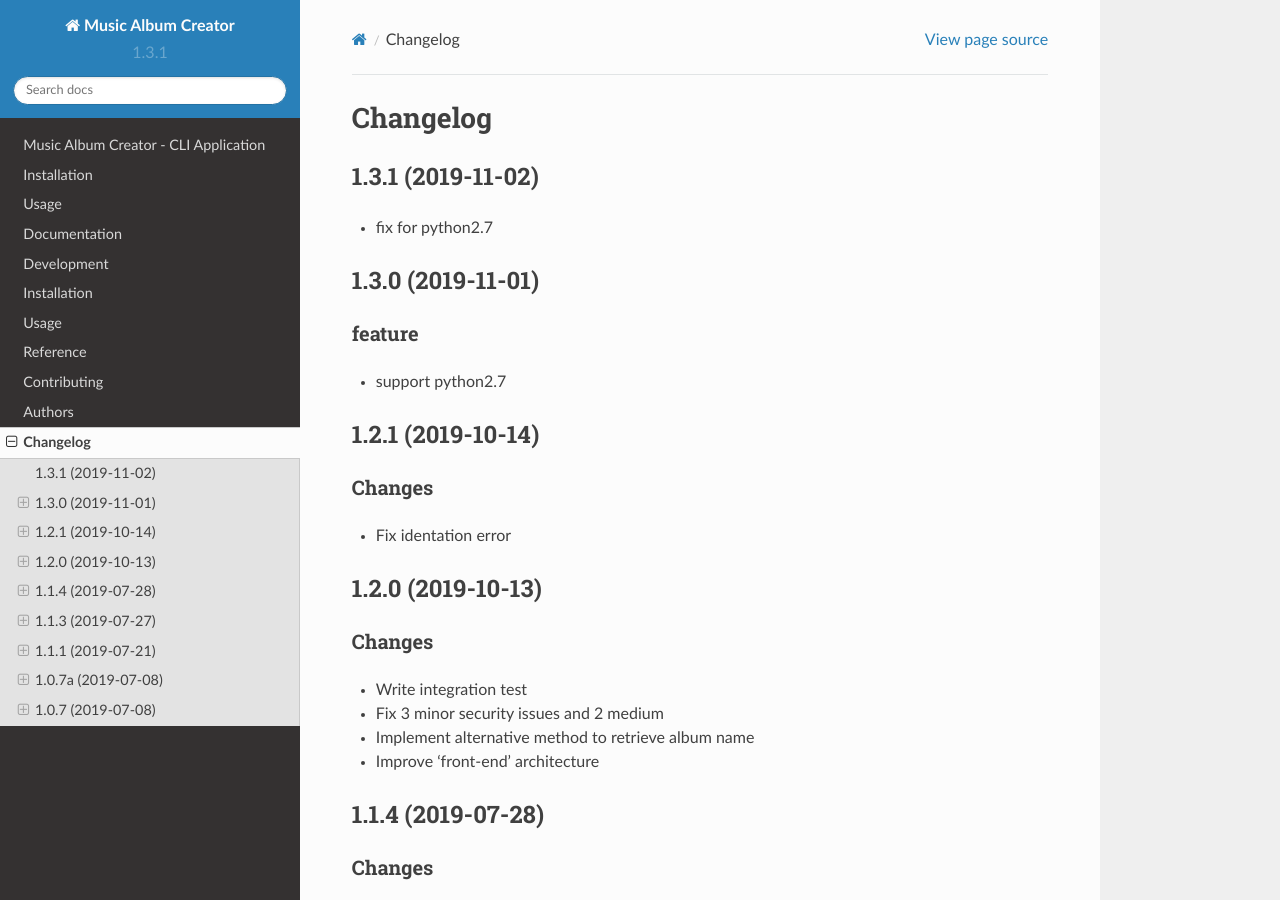
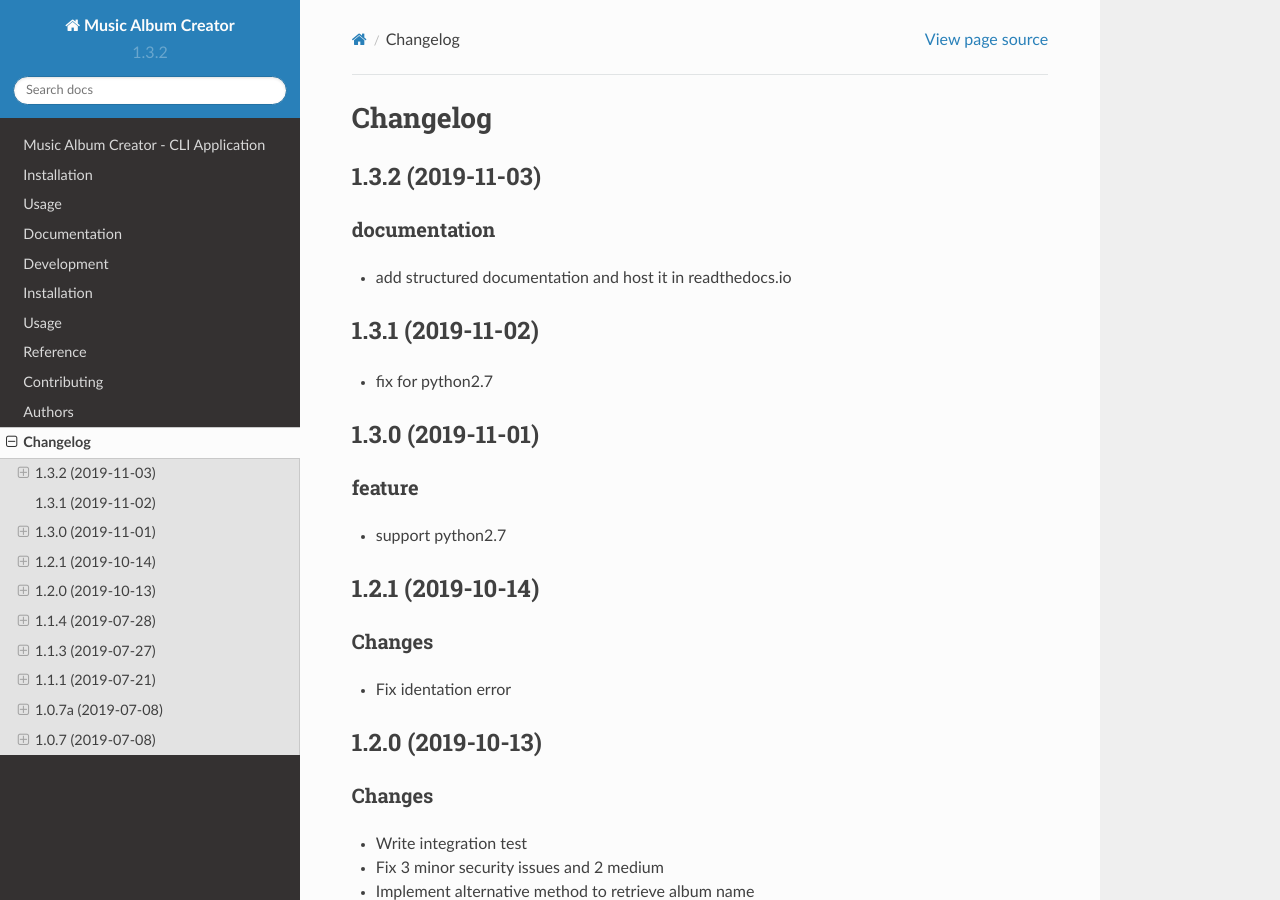
Before and after one commit to boromir674/music-album-creator, a Sphinx documentation site: the page built from docs/changelog.rst, in a window 1280 px wide and 900 px high. Built offline with Sphinx 7.4.7 and the Read the Docs theme 2.0.0, drawn with Linux system fonts in a browser that asks for light colours.

Commit message:
bump version and update changelog
docs(spelling): fix spelling in readme.rst

docs(spelling): allow spelling check via sphinxcontrib-spelling

docs(spelling): fix spelling in readme.rst

docs(versioning): bump version and update changelog

```diff
--- a/CHANGELOG.rst
+++ b/CHANGELOG.rst
@@ -1,5 +1,12 @@
 Changelog
 =========
+
+1.3.2 (2019-11-03)
+-------------------
+
+documentation
+^^^^^^^^^^^^^
+- add structured documentation and host it in readthedocs.io
 
 1.3.1 (2019-11-02)
 -------------------
--- a/docs/conf.py
+++ b/docs/conf.py
@@ -14,7 +14,9 @@ extensions = [
     'sphinx.ext.napoleon',
     'sphinx.ext.todo',
     'sphinx.ext.viewcode',
+    'sphinxcontrib.spelling'
 ]
+
 source_suffix = '.rst'
 master_doc = 'index'
 project = 'Music Album Creator'
--- a/docs/reference/music_album_creation.rst
+++ b/docs/reference/music_album_creation.rst
@@ -1,5 +1,5 @@
-pr1
-===
+music_album_creation
+====================
 
 .. testsetup::
 
--- a/src/music_album_creation/__init__.py
+++ b/src/music_album_creation/__init__.py
@@ -1,4 +1,4 @@
-__version__ = '1.3.1'
+__version__ = '1.3.2'
 
 import logging.config
 from os import path
```
Also changed, not shown: README.rst (+4 -4 lines), 1 other file.
